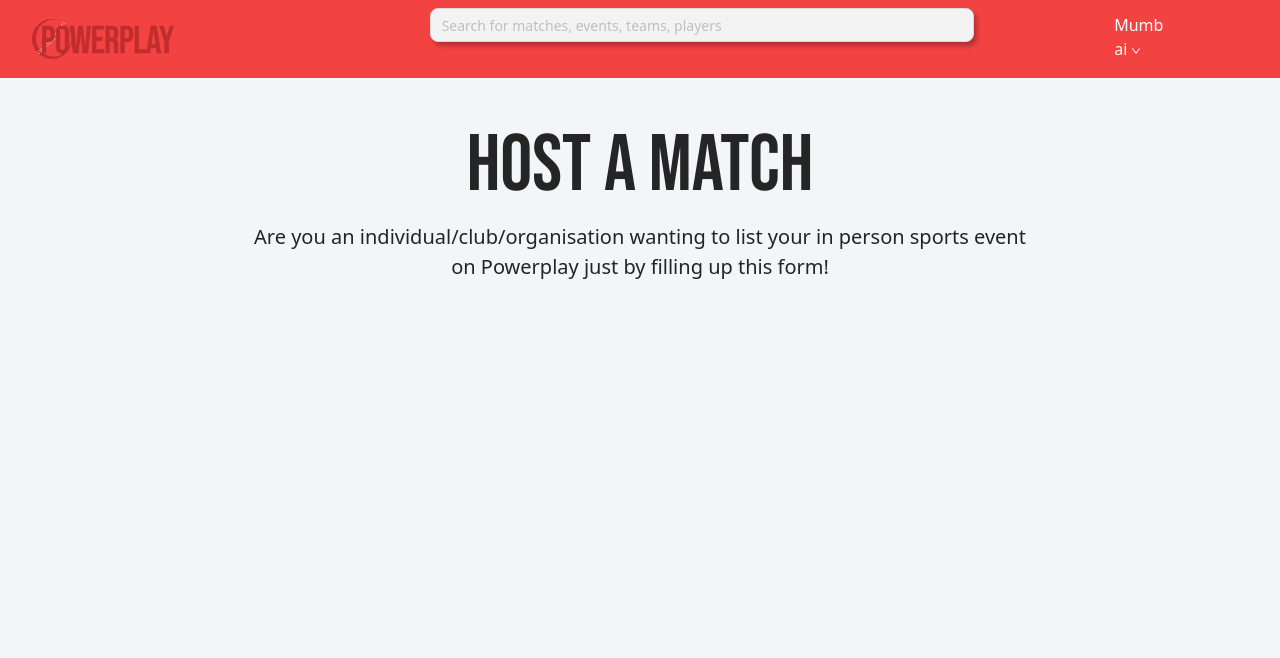
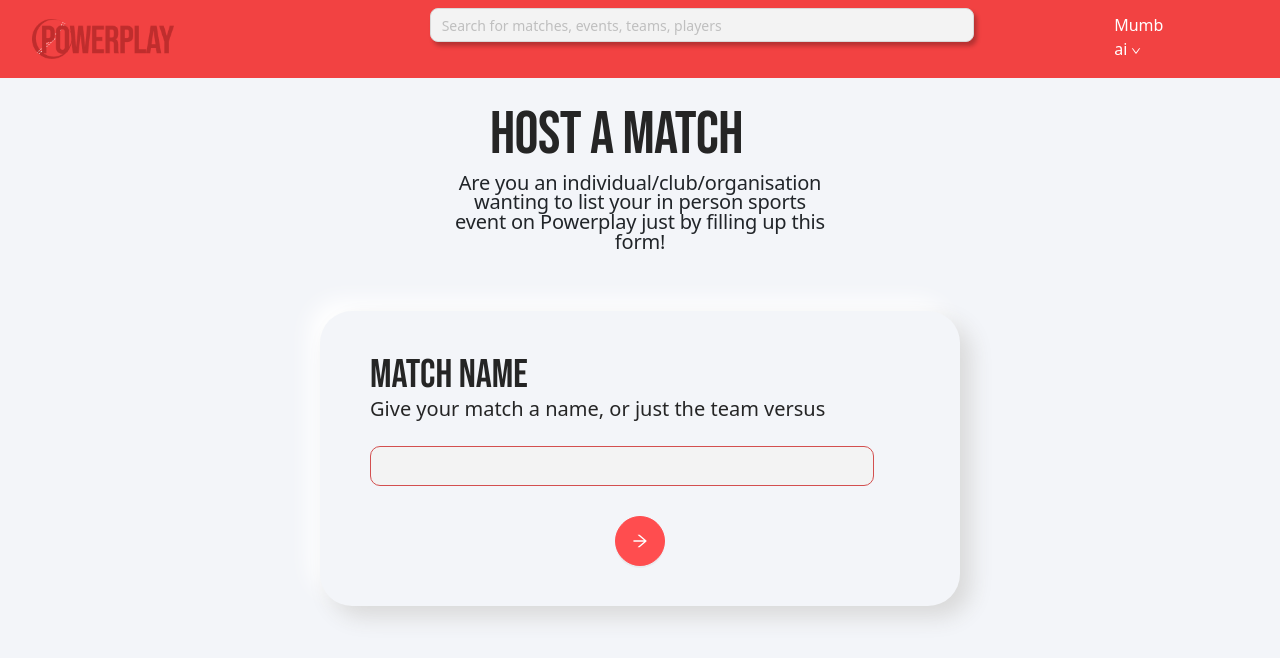
Before and after one commit to HNGP/powerplay, a React (Create React App) app: page /hostMatch in a window 1280 px wide. Shown: the top 658 px of the page. Built offline with nearby package versions, Linux system fonts and the light colour scheme.

Commit message:
linked host match pages and UI Tweaks

```diff
--- a/src/App.js
+++ b/src/App.js
@@ -8,6 +8,7 @@ import Match from "./pages/Match";
 import Matches from "./pages/Matches";
 import HostMatch from "./pages/HostMatch";
 import Login from "./pages/Login";
+import Payment from "./pages/Payment";
 
 function App() {
   return (
@@ -20,6 +21,7 @@ function App() {
           <Route path="/matches/:matchId" element={<Match />} />
           <Route path="/hostMatch" element={<HostMatch />} />
           <Route path="/login" element={<Login />} />
+          <Route path="/payment" element={<Payment />} />
           <Route
             path="*"
             element={
--- a/src/components/HostMatchFinal/style.css
+++ b/src/components/HostMatchFinal/style.css
@@ -43,7 +43,7 @@
 .text1 {
   font-family: Helvetica;
   font-size: 15px;
-  margin-bottom: 14px;
+  margin-bottom: 15px;
   margin-left: 1.2px;
   font-weight: -400;
   margin-top: 10px;
--- a/src/components/HostMatchForm/index.js
+++ b/src/components/HostMatchForm/index.js
@@ -8,7 +8,11 @@ import next from "../../Image/next.png";
 const format = "HH:mm";
 const { TextArea } = Input;
 
-const HostMatchForm = () => {
+const HostMatchForm = (props) => {
+  const ClickHandler = () => {
+    props.onNextStep(5);
+  };
+
   return (
     <div>
       <div className="frm">
@@ -61,6 +65,7 @@ const HostMatchForm = () => {
               shape="circle"
               icon={<ArrowRightOutlined />}
               className="nextArrow"
+              onClick={ClickHandler}
             ></Button>
           </div>
           <div className="side">
--- a/src/components/HostMatchTeams/index.js
+++ b/src/components/HostMatchTeams/index.js
@@ -4,6 +4,10 @@ import { Input, InputNumber, Button } from "antd";
 import { ArrowRightOutlined } from "@ant-design/icons";
 
 const HostMatchTeams = (props) => {
+  const ClickHandler = () => {
+    props.onNextStep(6);
+  };
+
   function onChange(value) {
     console.log("changed", value);
   }
@@ -88,6 +92,7 @@ const HostMatchTeams = (props) => {
               shape="circle"
               icon={<ArrowRightOutlined />}
               className="nextArrow"
+              onClick={ClickHandler}
             ></Button>
           </div>
           <div className="side">
--- a/src/components/HostmatchCard/matchCard.js
+++ b/src/components/HostmatchCard/matchCard.js
@@ -3,7 +3,11 @@ import "./style.css";
 import { Button, Input } from "antd";
 import { ArrowRightOutlined } from "@ant-design/icons";
 
-const MatchnameCard = () => {
+const MatchnameCard = (props) => {
+  const ClickHandler = () => {
+    props.onNextStep(2);
+  };
+
   return (
     <div className="host-match-card">
       <h1>Match Name</h1>
@@ -14,6 +18,7 @@ const MatchnameCard = () => {
         shape="circle"
         icon={<ArrowRightOutlined />}
         danger
+        onClick={ClickHandler}
       ></Button>
     </div>
   );
--- a/src/components/HostmatchCard/organisertypeCard.js
+++ b/src/components/HostmatchCard/organisertypeCard.js
@@ -3,8 +3,11 @@ import { Button, Radio } from "antd";
 import { ArrowRightOutlined } from "@ant-design/icons";
 import { useState } from "react";
 
-const OrganisertypeCard = () => {
+const OrganisertypeCard = (props) => {
   const [value, setValue] = useState(1);
+  const ClickHandler = () => {
+    props.onNextStep(4);
+  };
 
   const onChange = (e) => {
     console.log("radio checked", e.target.value);
@@ -35,6 +38,7 @@ const OrganisertypeCard = () => {
         shape="circle"
         icon={<ArrowRightOutlined />}
         danger
+        onClick={ClickHandler}
       ></Button>
     </div>
   );
--- a/src/components/HostmatchCard/sportsCard.js
+++ b/src/components/HostmatchCard/sportsCard.js
@@ -3,7 +3,10 @@ import "./style.css";
 import { Button, Input } from "antd";
 import { ArrowRightOutlined } from "@ant-design/icons";
 
-const SportsnameCard = () => {
+const SportsnameCard = (props) => {
+  const ClickHandler = () => {
+    props.onNextStep(3);
+  };
   return (
     <div className="host-match-card">
       <h1>Sport</h1>
@@ -14,6 +17,7 @@ const SportsnameCard = () => {
         shape="circle"
         icon={<ArrowRightOutlined />}
         danger
+        onClick={ClickHandler}
       ></Button>
     </div>
   );
--- a/src/pages/HostMatch/index.js
+++ b/src/pages/HostMatch/index.js
@@ -6,16 +6,46 @@ import HostMatchTeams from "../../components/HostMatchTeams/index.js";
 import MatchnameCard from "../../components/HostmatchCard/matchCard";
 import SportsnameCard from "../../components/HostmatchCard/sportsCard";
 import OrganisertypeCard from "../../components/HostmatchCard/organisertypeCard";
-
+import Match from "../Match";
 
 const HostMatch = () => {
+  const [stage, setStage] = useState(1);
+
+  const HandleNextStep = (stepNumber) => {
+    setStage(stepNumber);
+  };
+
+  const ProcessStep = () => {
+    switch (stage) {
+      case 1:
+        return <MatchnameCard onNextStep={HandleNextStep} />;
+        break;
+      case 2:
+        return <SportsnameCard onNextStep={HandleNextStep} />;
+        break;
+      case 3:
+        return <OrganisertypeCard onNextStep={HandleNextStep} />;
+        break;
+      case 4:
+        return <HostMatchForm onNextStep={HandleNextStep} />;
+        break;
+      case 5:
+        return <HostMatchTeams onNextStep={HandleNextStep} />;
+        break;
+      case 6:
+        return <HostMatchFinal />;
+        break;
+    }
+  };
+
   return (
-    <div className="hero-host-match">
-      <h1>HOST A MATCH</h1>
-      <p>
+    <div>
+      <h1 className="headingTitle">HOST A MATCH</h1>
+      <p className="headingText">
         Are you an individual/club/organisation wanting to list your in person
         sports event on Powerplay just by filling up this form!
       </p>
+      <ProcessStep />
     </div>
   );
 };
--- a/src/pages/HostMatch/style.css
+++ b/src/pages/HostMatch/style.css
@@ -1,20 +1,25 @@
-
 @import url("https://fonts.googleapis.com/css2?family=Bebas+Neue&family=Montserrat:ital,wght@1,500&display=swap%22");
 
-
-.hero-host-match {
-  max-width: 800px;
-  text-align: center;
+.headingTitle {
+  font-family: "Bebas Neue";
   margin-left: auto;
   margin-right: auto;
+  max-width: 300px;
+  font-size: 60px;
+  letter-spacing: -0.01em;
+  line-height: 98%;
+  margin-top: 28px;
 }
-
-.hero-host-match > h1 {
-  font-family: "Bebas Neue";
-  margin-top: 40px;
-  font-size: 80px;
+.headingText {
+  font-size: 20px;
+  line-height: 98%;
+  text-align: center;
+  letter-spacing: -0.01em;
+  width: 30%;
+  margin-left: auto;
+  margin-right: auto;
+  font-weight: 400;
+  max-width: 600px;
+  align-items: center;
+  margin-bottom: 60px;
 }
-
-.hero-host-match > p {
-  font-size: 20px;
-}
--- /dev/null
+++ b/src/pages/Payment/index.js
@@ -0,0 +1,154 @@
+import React, { useState } from "react";
+import "bootstrap/dist/css/bootstrap.min.css";
+// import Cards from "react-credit-cards";
+// import "react-credit-cards/es/styles-compiled.css";
+// import styles from "./styles.css";
+
+const Payment = () => {
+  <div> </div>;
+  // const [number, SetNumber] = useState("");
+  // const [name, SetName] = useState("");
+  // const [month, SetMonth] = useState("");
+  // let [expiry, SetExpiry] = useState("");
+  // const [cvc, SetCvc] = useState("");
+  // const [focus, SetFocus] = useState("");
+  // const handleDate = (e) => {
+  //   SetMonth(e.target.value);
+  //   SetExpiry(e.target.value);
+  // };
+  // const handleExpiry = (e) => {
+  //   SetExpiry(month.concat(e.target.value));
+  // };
+
+  // return (
+  //   <>
+  //     {/* <div className="rccs__card backcolor"> */}
+
+  //     <div clasName="rccs__card rccs__card--unknown">
+  //       <Cards
+  //         number={number}
+  //         name={name}
+  //         expiry={expiry}
+  //         cvc={cvc}
+  //         focused={focus}
+  //       />
+  //     </div>
+
+  //     <br />
+  //     <form>
+  //       <div className="row">
+  //         <div className="col-sm-11">
+  //           <label for="name">Card Number</label>
+  //           <input
+  //             type="tel"
+  //             className="form-control"
+  //             value={number}
+  //             name="number"
+  //             maxlength="16"
+  //             pattern="[0-9]+"
+  //             onChange={(e) => {
+  //               SetNumber(e.target.value);
+  //             }}
+  //             onFocus={(e) => SetFocus(e.target.name)}
+  //           ></input>
+  //         </div>
+  //       </div>
+  //       <br />
+  //       <div className="row">
+  //         <div className="col-sm-11">
+  //           <label for="name">Card Name</label>
+  //           <input
+  //             type="text"
+  //             className="form-control"
+  //             value={name}
+  //             name="name"
+  //             onChange={(e) => {
+  //               SetName(e.target.value);
+  //             }}
+  //             onFocus={(e) => SetFocus(e.target.name)}
+  //           ></input>
+  //         </div>
+  //       </div>
+  //       <br />
+  //       <div className="row">
+  //         <div
+  //           className="col=sm-8"
+  //           style={{
+  //             ...{ "padding-right": "12em" },
+  //             ...{ "padding-left": "1em" },
+  //           }}
+  //         >
+  //           <label for="month">Expiration Date</label>
+  //         </div>
+  //         <div className="col=sm-4">
+  //           <label for="cvv">CVV</label>
+  //         </div>
+  //       </div>
+
+  //       <div className="row">
+  //         <div className="col-sm-4">
+  //           <select
+  //             className="form-control"
+  //             name="expiry"
+  //             onChange={handleDate}
+  //           >
+  //             <option value=" ">Month</option>
+  //             <option value="01">Jan</option>
+  //             <option value="02">Feb</option>
+  //             <option value="03">Mar</option>
+  //             <option value="04">April</option>
+  //             <option value="05">May</option>
+  //             <option value="06">June</option>
+  //             <option value="07">July</option>
+  //             <option value="08">Aug</option>
+  //             <option value="09">Sep</option>
+  //             <option value="10">Oct</option>
+  //             <option value="11">Nov</option>
+  //             <option value="12">Dec</option>
+  //           </select>
+  //         </div>
+  //         &nbsp;
+  //         <div className="col-sm-4">
+  //           <select
+  //             className="form-control"
+  //             name="expiry"
+  //             onChange={handleExpiry}
+  //           >
+  //             <option value=" ">Year</option>
+  //             <option value="21">2021</option>
+  //             <option value="22">2022</option>
+  //             <option value="23">2023</option>
+  //             <option value="24">2024</option>
+  //             <option value="25">2025</option>
+  //             <option value="26">2026</option>
+  //             <option value="27">2027</option>
+  //             <option value="28">2028</option>
+  //             <option value="29">2029</option>
+  //             <option value="30">2030</option>
+  //           </select>
+  //         </div>
+  //         <div className="col-sm-3">
+  //           <input
+  //             type="tel"
+  //             name="cvc"
+  //             maxlength="3"
+  //             className=" form-control card"
+  //             value={cvc}
+  //             pattern="\d*"
+  //             onChange={(e) => {
+  //               SetCvc(e.target.value);
+  //             }}
+  //             onFocus={(e) => SetFocus(e.target.name)}
+  //           ></input>
+  //         </div>
+  //       </div>
+  //       <br />
+  //       <input
+  //         type="submit"
+  //         className="btn btn-secondary form-control"
+  //         value="Submit"
+  //       />
+  //     </form>
+  // </>
+};
+export default Payment;
--- /dev/null
+++ b/src/pages/Payment/style.css
@@ -0,0 +1,82 @@
+.App {
+  font-family: sans-serif;
+  text-align: left;
+}
+form {
+  margin: 30px auto 0;
+  max-width: 400px;
+}
+.front {
+  position: relative;
+  transform: rotateY(0deg);
+  background-color: red;
+}
+.back {
+  position: relative;
+  transform: rotateY(180deg);
+  background-color: yellow;
+}
+.rccs__card {
+  height: 182.873px;
+  margin-top: 10;
+  margin-bottom: 10;
+  position: relative;
+  -webkit-transform-style: preserve-3d;
+  transform-style: preserve-3d;
+  -webkit-transition: all 0.4s linear;
+  transition: all 0.4s linear;
+  width: 290px;
+
+  /* background: linear-gradient(
+     25deg
+  , #986, #234); */
+}
+
+.front1 {
+  display: flex;
+  margin-top: 30px;
+  flex-wrap: wrap;
+  justify-content: space-between;
+  background-color: red;
+}
+
+.back1 {
+  transform: rotateY(360deg);
+  margin-bottom: 30px !important;
+  background-color: yellow;
+}
+.App-cards-list {
+  display: flex;
+  margin-top: 30px;
+  flex-wrap: wrap;
+  justify-content: space-between;
+}
+
+.App-cards-list > * {
+  transform: scale(0.8);
+  margin-bottom: 30px !important;
+}
+
+.back3 {
+  display: flex;
+  position: relative;
+  flex-wrap: wrap;
+  justify-content: space-between;
+  background-image: url(./images/6.jpeg);
+}
+/* rccs-signature-background: repeating-linear-gradient(
+    0.1deg,
+    #fff 20%,
+    #fff 40%,
+    #fea 40%,
+    #fea 44%,
+    #fff 44%
+  );
+  rccs-default-background: linear-gradient(25deg, #d32121, #178a63);
+  rccs-unknown-background: linear-gradient(25deg, rgb(160, 18, 101), #999);
+  rccs-background-transition: 0.5s;
+  rccs-animate-background: true; */
+
+.rccs__card--unknown > div {
+  background-image: url(./images/6.jpeg);
+}
```
Also changed, not shown: src/components/HostMatchFinal/index.js (+50 -5 lines), 1 other file (tests, documents, lock files or other folders).
